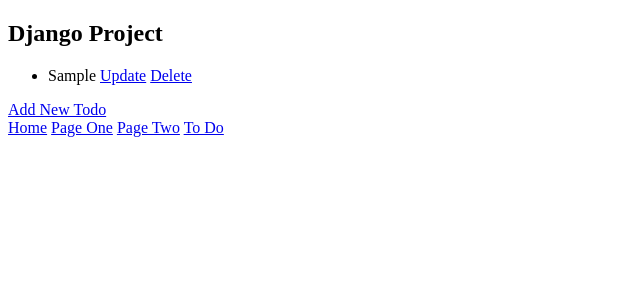
After one commit to db627/django-group, a Django app: page /todo/ in a window 1280 px wide. The commit adds this page. Shown: the top 300 px of the page, without its empty margins (0-640 px from the left). Run offline with Django 4.2, Linux system fonts and the light colour scheme; tables that the repository leaves empty hold one stand-in row (values such as "Sample post").

Commit message:
create todo list

```diff
--- a/myapp/myapp/models.py
+++ b/myapp/myapp/models.py
@@ -3,6 +3,7 @@
 class User(models.Model):
     first_name = models.CharField(max_length=100)
     last_name = models.CharField(max_length=100)
+    email = models.EmailField(default='example@example.com', max_length=100)
 
     def __str__(self):
         return self.first_name
@@ -14,3 +15,9 @@
 
     def __str__(self):
         return self.course_name
+
+class ToDo(models.Model):
+    todo_item = models.CharField(max_length=100)
+
+    def __str__(self):
+        return self.todo_item
--- a/myapp/myapp/templates/base.html
+++ b/myapp/myapp/templates/base.html
@@ -15,6 +15,7 @@
   <a href="{% url 'index' %}">Home</a>
   <a href="{% url 'pageone' %}">Page One</a>
   <a href="{% url 'pagetwo' %}">Page Two</a>
+  <a href="{% url 'list_todo' %}">To Do</a>
 </div>
     </footer>
 </body>
--- a/myapp/myapp/templates/index.html
+++ b/myapp/myapp/templates/index.html
@@ -15,7 +15,7 @@
 
 {% block content %}
 
-    <h1>Hello, World! Hello, World! Hello! Hello! </h1>
+    <h1>Welcome to Our Site! </h1>
     <p><a href="{% url 'pageone' %}">Home Page</a></p>
 
 {% endblock %}
--- /dev/null
+++ b/myapp/myapp/templates/list_todo.html
@@ -0,0 +1,12 @@
+{% extends 'base.html' %}
+{% block content %}
+<ul>
+  {% for todo in todos %}
+    <li>{{ todo.todo_item }}
+      <a href="{% url 'update_todo' todo.pk %}">Update</a>
+      <a href="{% url 'delete_todo' todo.pk %}">Delete</a>
+    </li>
+  {% endfor %}
+</ul>
+<a href="{% url 'add_todo' %}">Add New Todo</a>
+{% endblock %}
--- a/myapp/myapp/templates/user_list.html
+++ b/myapp/myapp/templates/user_list.html
@@ -1,6 +1,6 @@
 
 <ul>
     {% for user in users %}
-    <li>{{ user.first_name }} {{ user.last_name }}</li>
+    <li>{{ user.first_name }} {{ user.last_name }} {{user.email}}</li>
     {% endfor %}
 </ul>
--- a/myapp/myapp/urls.py
+++ b/myapp/myapp/urls.py
@@ -16,4 +16,9 @@
     path('course/create/', views.course_create, name='course_create'),
     path('course/update/<int:pk>/', views.course_update, name='course_update'),
     path('course/delete/<int:pk>/', views.course_delete, name='course_delete'),
+    path('todo/', views.list_todo_view, name='list_todo'),
+    path('add/', views.add_todo_view, name='add_todo'),
+    path('update/<int:todo_id>/', views.update_todo_view, name='update_todo'),
+    path('delete/<int:todo_id>/', views.delete_todo_view, name='delete_todo'),
+
 ]
--- a/myapp/myapp/views.py
+++ b/myapp/myapp/views.py
@@ -1,6 +1,6 @@
 from django.shortcuts import render, redirect, get_object_or_404
-from myapp.models import User, Course
-from myapp.forms import UserForm, CourseForm, UserDropdownForm
+from myapp.models import User, Course, ToDo
+from myapp.forms import UserForm, CourseForm, ToDoForm
 
 def index(request):
     return render(request, 'index.html')
@@ -76,3 +76,53 @@
         course.delete()
         return redirect('course_list')
     return render(request, 'course_confirm_delete.html', {'course': course})
+
+
+def todo_view(request):
+    if request.method == 'POST':
+        if 'add' in request.POST:
+            form = ToDoForm(request.POST)
+            if form.is_valid():
+                form.save()
+        elif 'update' in request.POST:
+            updated_item = ToDo.objects.get(pk=request.POST.get('todo_id'))
+            form = ToDoForm(request.POST, instance=updated_item)
+            if form.is_valid():
+                form.save()
+        elif 'delete' in request.POST:
+            todo_id = request.POST.get('todo_id')
+            ToDo.objects.get(pk=todo_id).delete()
+        return redirect('todo_view')
+
+    else:
+        todos = ToDo.objects.all()
+        form = ToDoForm()
+
+    return render(request, 'todo.html', {'form': form, 'todos': todos})
+
+def add_todo_view(request):
+    if request.method == 'POST':
+        form = ToDoForm(request.POST)
+        if form.is_valid():
+            form.save()
+            return redirect('list_todo')
+    else:
+        form = ToDoForm()
+    return render(request, 'add_todo.html', {'form': form})
+
+def update_todo_view(request, todo_id):
+    todo_item = ToDo.objects.get(pk=todo_id)
+    if request.method == 'POST':
+        form = ToDoForm(request.POST, instance=todo_item)
+        if form.is_valid():
+            form.save()
+            return redirect('list_todo')
+    else:
+        form = ToDoForm(instance=todo_item)
+    return render(request, 'update_todo.html', {'form': form, 'todo_item': todo_item})
+def delete_todo_view(request, todo_id):
+    ToDo.objects.get(pk=todo_id).delete()
+    return redirect('list_todo')
+def list_todo_view(request):
+    todos = ToDo.objects.all()
+    return render(request, 'list_todo.html', {'todos': todos})
```
Also changed, not shown: myapp/myapp/factory.py (+8 -1 lines), myapp/myapp/forms.py (+10 -2 lines), myapp/myapp/management/commands/seed.py (+6 -2 lines), myapp/myapp/templates/add_todo.html (added, +8 -0 lines), myapp/myapp/templates/update_todo.html (added, +8 -0 lines), myapp/myapp/templates/user_form.html (added, +17 -0 lines).
